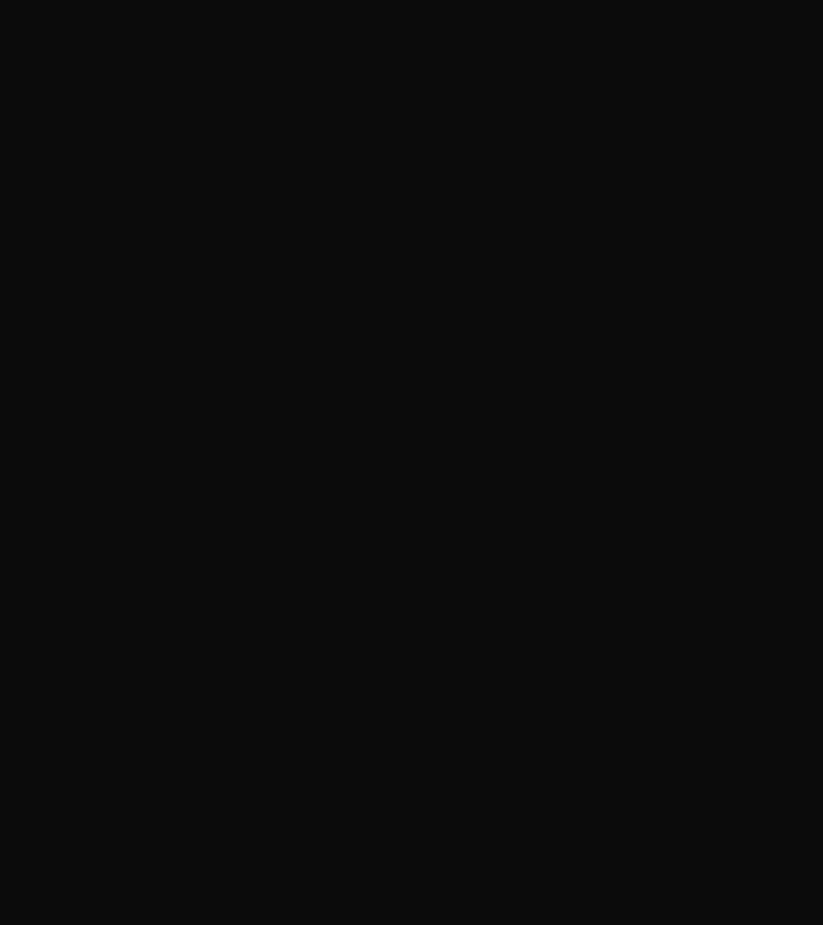
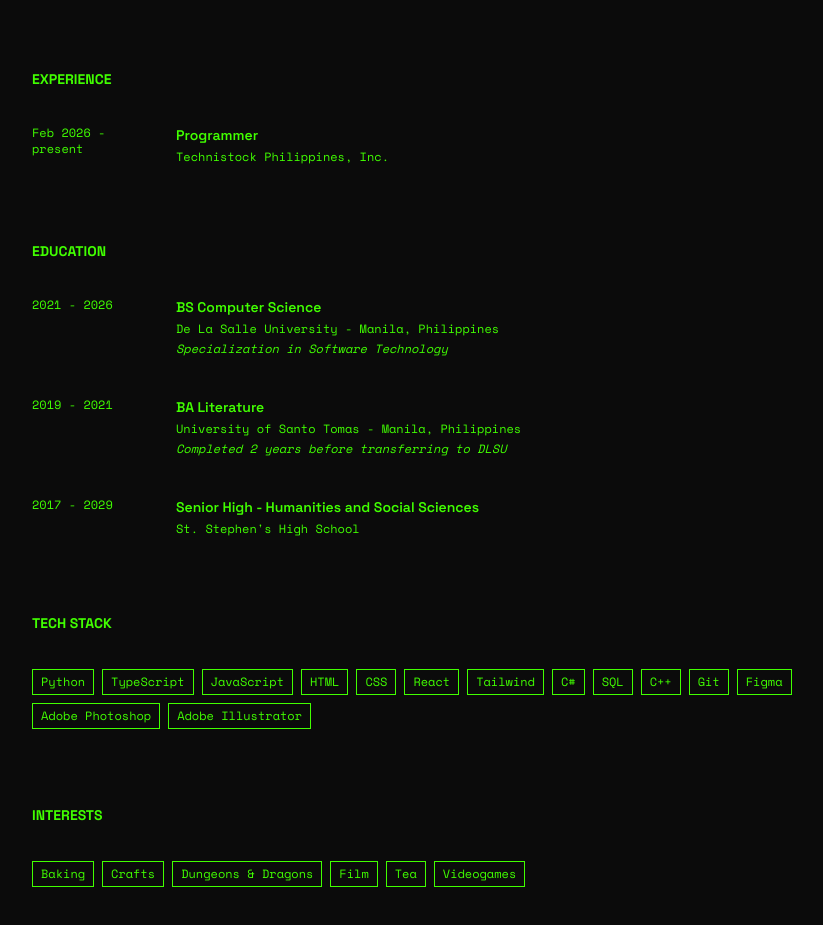
Before and after one commit to anamurielveron/anamurielveron-site, a Next.js app: page / in a window 1280 px wide. Shown: the part 927-1852 px from the top of the page, without its empty margins (208-1031 px from the left). Before the commit the page ends 800 px from the top, so only its background shows below. Built offline with nearby package versions, Linux system fonts and the light colour scheme.

Commit message:
feat(about): add About section

```diff
--- a/src/app/globals.css
+++ b/src/app/globals.css
@@ -28,9 +28,9 @@
 
 /* Light Mode */
 [data-theme='light'] {
-  --color-base-100: #D1D1D1;
+  --color-base-100: #F0F0F0;
   --color-base-200: #E0E0E0;
-  --color-base-300: #F0F0F0;
+  --color-base-300: #D1D1D1;
   --color-content: #003FDD;
   --color-accent: #003FDD;
   --color-accent-muted: #002A99;
--- a/src/app/page.tsx
+++ b/src/app/page.tsx
@@ -1,5 +1,6 @@
 import Navbar from '@/components/layout/Navbar';
 import Hero from '@/components/sections/Hero';
+import About from '@/components/sections/About';
 
 export default function Home() {
   return (
@@ -7,6 +8,7 @@ export default function Home() {
       <Navbar />
       <main>
         <Hero />
+        <About />
       </main>
     </>
   );
--- a/src/components/layout/Navbar.tsx
+++ b/src/components/layout/Navbar.tsx
@@ -18,7 +18,7 @@ export default function Navbar() {
                 <Logo className="w-18 h-18 text-accent hover:scale-110 transition-all" />
             </Link>
 
-            <nav className='flex items-center border border-accent'>
+            <nav className='flex items-center bg-base-100 border border-accent'>
                 {navLinks.map((link) => (
                     <Link
                         key={link.href}
--- /dev/null
+++ b/src/components/sections/About.tsx
@@ -0,0 +1,95 @@
+import ItemBadge from "@/components/ui/ItemBadge";
+import data from "@/content/data.json";
+
+function TimelineEntry({
+    dates,
+    primary,
+    secondary,
+    description,
+}: {
+    dates: string;
+    primary: string;
+    secondary: string;
+    description: string;
+}) {
+    return (
+        <div className="grid grid-cols-[120px_1fr] gap-6 py-5">
+            <span className="font-body text-xs text-accent">{dates}</span>
+            <div>
+                <p className="font-heading font-semibold text-accent text-sm">{primary}</p>
+                <p className="font-body text-xs text-accent mt-1">{secondary}</p>
+                {description && (
+                    <p className="font-body text-xs text-accent mt-1 italic">{description}</p>
+                )}
+            </div>
+        </div>
+    );
+}
+
+export default function About() {
+    const { experience, education, techStack, interests } = data;
+
+    return (
+        <section id="about" className="px-8 md:px-60 py-24">
+            <h2 className="font-heading text-3xl font-bold uppercase text-accent mb-16">
+                About
+            </h2>
+
+            {/* Experience */}
+            <div className="mb-14">
+                <h3 className="font-heading text-sm font-bold uppercase text-accent mb-4">
+                    Experience
+                </h3>
+                {experience.map((entry, i) => (
+                    <TimelineEntry
+                        key={i}
+                        dates={`${entry.start} - ${entry.end}`}
+                        primary={entry.role}
+                        secondary={entry.organization}
+                        description={entry.description || ""}
+                    />
+                ))}
+            </div>
+
+            {/* Education */}
+            <div className="mb-14">
+                <h3 className="font-heading text-sm font-bold uppercase text-accent mb-4">
+                    Education
+                </h3>
+                {education.map((entry, i) => (
+                    <TimelineEntry
+                        key={i}
+                        dates={`${entry.start} - ${entry.end}`}
+                        primary={entry.degree}
+                        secondary={entry.institution}
+                        description={entry.description || ""}
+                    />
+                ))}
+            </div>
+
+            {/* Tech Stack */}
+            <div className="mb-14">
+                <h3 className="font-heading text-sm font-bold uppercase text-accent mb-4">
+                    Tech Stack
+                </h3>
+                <div className="flex flex-wrap gap-2 py-5">
+                    {techStack.map((tech) => (
+                        <ItemBadge key={tech} label={tech} />
+                    ))}
+                </div>
+            </div>
+
+            {/* Interests */}
+            <div className="mb-14">
+                <h3 className="font-heading text-sm font-bold uppercase text-accent mb-4">
+                    Interests
+                </h3>
+                <div className="flex flex-wrap gap-2 py-5">
+                    {interests.map((item) => (
+                        <ItemBadge key={item} label={item} />
+                    ))}
+                </div>
+            </div>
+        </section>
+    );
+}
--- a/src/components/sections/Hero.tsx
+++ b/src/components/sections/Hero.tsx
@@ -27,7 +27,7 @@ export default function Hero() {
                 </div>
                 {/* Download Resume */}
                 <a href={meta.resume} download className='inline-flex items-center gap-3 border border-accent
-                                                            px-5 py-3 text-sm font-body text-accent uppercase
+                                                            px-4 py-2 text-sm font-body text-accent uppercase
                                                             hover:bg-accent hover:text-accent-content transition-colors w-fit'>
                     Download Resume <RiDownloadLine size={16} />
                 </a>
--- /dev/null
+++ b/src/components/ui/ItemBadge.tsx
@@ -0,0 +1,18 @@
+interface ItemBadgeProps {
+    label: string;
+}
+
+export default function TechBadge({ label }: ItemBadgeProps) {
+    return (
+        <span className="border border-accent px-2 py-1
+                        font-body text-xs text-accent
+                        hover:bg-accent hover:text-accent-content transition-colors">
+            {label}
+        </span>
+        // <span className="border border-base-300 px-2 py-1
+        //                 font-body text-xs text-accent
+        //                 hover:border-accent transition-colors">
+        //     {label}
+        // </span>
+    );
+}
--- a/src/content/data.json
+++ b/src/content/data.json
@@ -12,7 +12,7 @@
     ],
     "experience": [
         {
-            "start": "FEB 2026",
+            "start": "Feb 2026",
             "end": "present",
             "role": "Programmer",
             "organization": "Technistock Philippines, Inc.",
@@ -24,15 +24,21 @@
             "start": "2021",
             "end": "2026",
             "degree": "BS Computer Science",
-            "school": "De La Salle University - Manila, Philippines",
+            "institution": "De La Salle University - Manila, Philippines",
             "description": "Specialization in Software Technology"
         },
         {
             "start": "2019",
             "end": "2021",
             "degree": "BA Literature",
-            "school": "University of Santo Tomas - Manila, Philippines",
+            "institution": "University of Santo Tomas - Manila, Philippines",
             "description": "Completed 2 years before transferring to DLSU"
+        },
+        {
+            "start": "2017",
+            "end": "2029",
+            "degree": "Senior High - Humanities and Social Sciences",
+            "institution": "St. Stephen's High School"
         }
     ],
     "techStack": [
```
